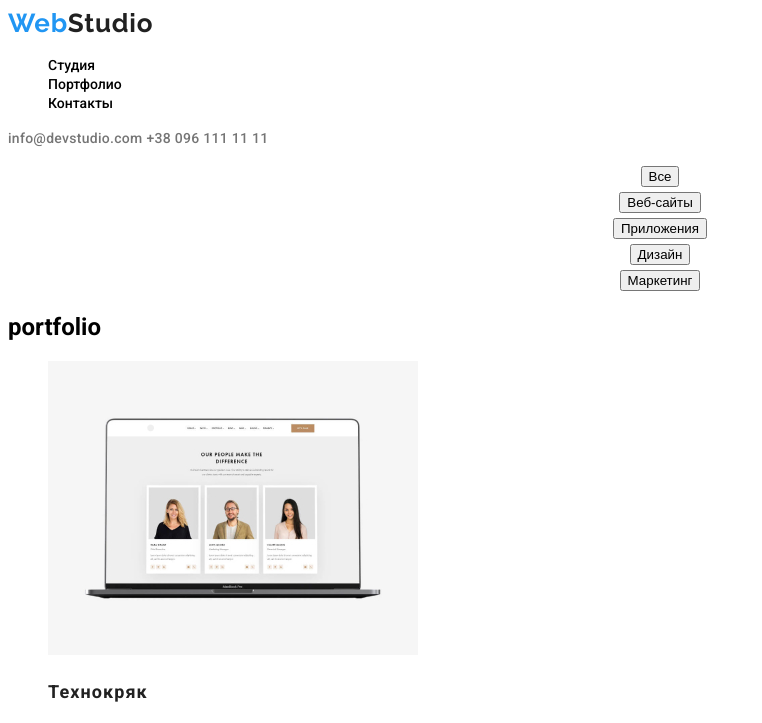
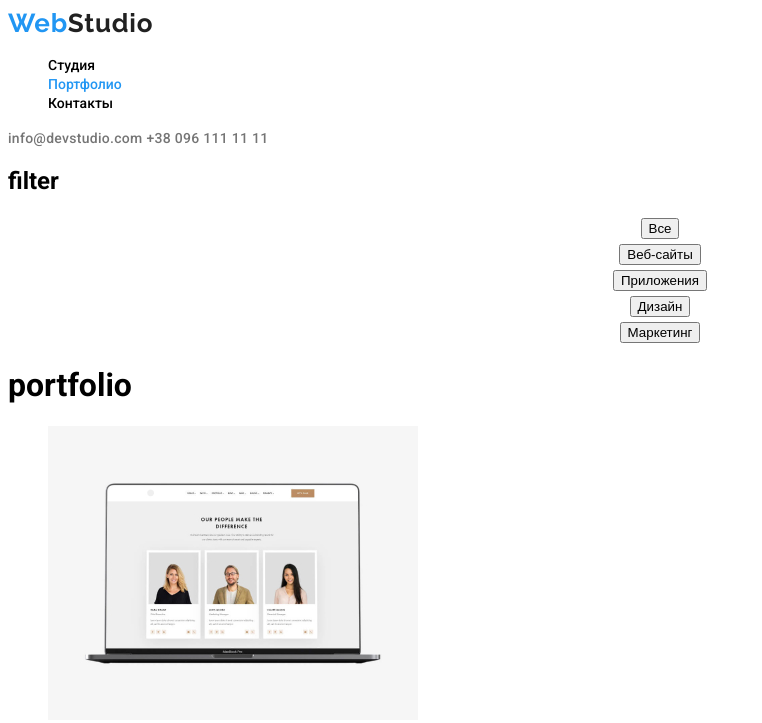
Before and after one commit to Lubasia/goit-markup-hw-02, a plain HTML site: page portfolio.html in a window 1280 px wide. Shown: the top 723 px of the page, without its empty margins (0-762 px from the left). Drawn offline with Linux system fonts and the light colour scheme.

Commit message:
Исправляет подсвечивание навигации

```diff
--- a/css/styles.css
+++ b/css/styles.css
@@ -64,7 +64,7 @@ body {
 /*  Конец логотип */
 
 /* Навигация */
-.nav-link:active {
+.navigation .link.current {
   color: var(--link-color);
 }
 .nav-link {
--- a/portfolio.html
+++ b/portfolio.html
@@ -13,17 +13,19 @@
   <body>
     <!-- Шапка сайта -->
     <header class="header">
-      <nav class="navigation">
+      <nav>
         <a class="logo-link link" href="./index.html" lang="en"
           >Web<span class="logo-font-white-theme" lang="en">Studio</span></a
         >
 
-        <ul>
+        <ul class="navigation">
           <li class="nav-list list">
             <a class="nav-link link" href="./index.html">Студия</a>
           </li>
           <li class="nav-list list">
-            <a class="nav-link link" href="./portfolio.html">Портфолио</a>
+            <a class="nav-link link current" href="./portfolio.html"
+              >Портфолио</a
+            >
           </li>
           <li class="nav-list list">
             <a class="nav-link link" href="">Контакты</a>
@@ -43,7 +45,8 @@
     </header>
     <main>
       <!--Кнопки фильтра-->
-      <section class="navigation">
+      <section class="filter">
+        <h2>filter</h2>
         <ul>
           <li class="nav-button list">
             <button class="btn" type="button">Все</button>
@@ -63,8 +66,9 @@
         </ul>
       </section>
       <!--Галерея работ-->
-      <section>
-        <h1>portfolio</h1>
+
+      <h1>portfolio</h1>
+      <section class="navigation">
         <ul>
           <li class="gallery list">
             <a class="gallery-img link" href=""
```
Also changed, not shown: index.html (+3 -3 lines).
